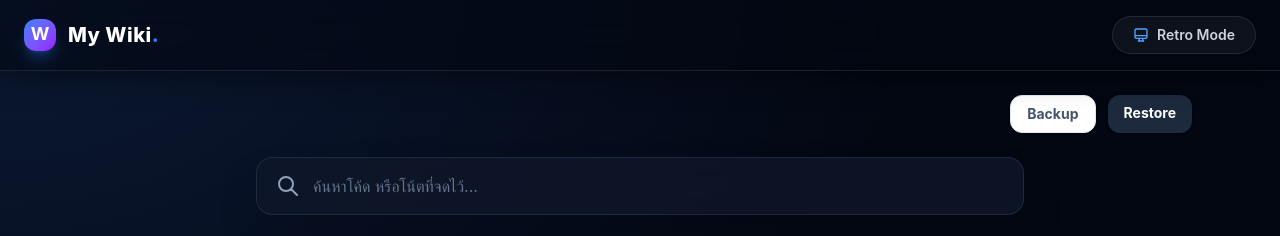
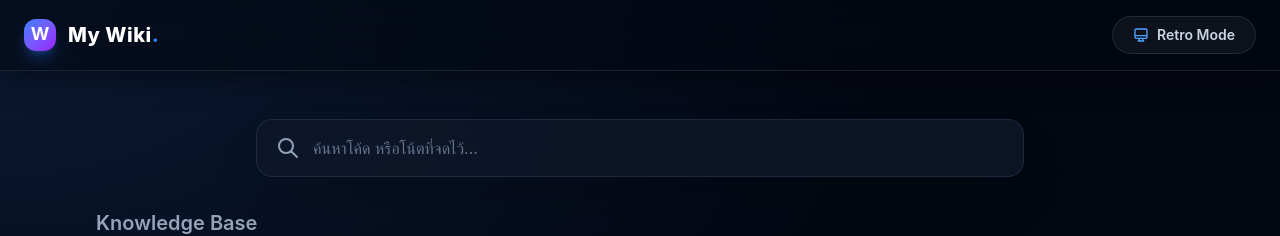
Before and after one commit to Tiamat3357/my-wiki, a Vue app: page / in a window 1280 px wide. Shown: the top 236 px of the page. Built offline with nearby package versions, Linux system fonts and the light colour scheme; no server answers; the database is empty.

Commit message:
refactor: remove legacy local backup system (in Firebase we trust)

```diff
--- a/src/App.vue
+++ b/src/App.vue
@@ -22,13 +22,12 @@ const toggleTheme = () => {
   isClassic.value = !isClassic.value
 }
 
-// --- 📡 1. ฟังก์ชันดึงข้อมูลจาก Cloud (มาแทน LocalStorage) ---
+// --- 📡 1. ฟังก์ชันดึงข้อมูลจาก Cloud ---
 const fetchNotes = async () => {
   try {
     const querySnapshot = await getDocs(notesCollection)
     const loadedNotes = []
     querySnapshot.forEach((doc) => {
-      // เอา id จาก Cloud มาแปะติดไว้กับข้อมูลโน้ตด้วย (สำคัญมากตอนสั่งลบ/แก้)
       loadedNotes.push({ id: doc.id, ...doc.data() })
     })
     notes.value = loadedNotes
@@ -70,7 +69,6 @@ const openModalForEdit = (noteDataToEdit) => {
 const handleSaveNote = async (noteData) => {
   try {
     if (editingNoteData.value && editingNoteData.value.id) {
-      // แก้ไขของเดิม: ยิงไปอัปเดตที่ Cloud
       const noteRef = doc(db, 'notes', editingNoteData.value.id)
       await updateDoc(noteRef, {
         title: noteData.title,
@@ -78,14 +76,12 @@ const handleSaveNote = async (noteData) => {
         date: noteData.date
       })
     } else {
-      // สร้างใหม่: โยนก้อนข้อมูลใหม่เข้า Cloud
       await addDoc(notesCollection, {
         title: noteData.title,
         content: noteData.content,
         date: noteData.date
       })
     }
-    // พอเซฟลง Cloud เสร็จ ก็สั่งให้โหลดข้อมูลมาอัปเดตหน้าเว็บใหม่
     await fetchNotes()
     isModalOpen.value = false
   } catch (error) {
@@ -100,7 +96,6 @@ const handleDeleteNote = async (noteDataToDelete) => {
     try {
       const noteRef = doc(db, 'notes', noteDataToDelete.id)
       await deleteDoc(noteRef)
-      // พอลบเสร็จ ก็โหลดข้อมูลใหม่มาแสดง
       await fetchNotes()
     } catch (error) {
       console.error("เกิดข้อผิดพลาดในการลบ: ", error)
@@ -121,19 +116,7 @@ const handleDeleteNote = async (noteDataToDelete) => {
 
     <main class="flex-grow w-full max-w-6xl mx-auto px-6 pb-12 pt-6">
 
-      <div class="flex justify-end gap-3 mb-4">
-        <button @click="exportNotes" class="bg-white border border-slate-200 hover:bg-slate-100 text-slate-600 px-4 py-2 rounded-xl text-sm font-bold shadow-sm transition-all active:scale-95">
-          Backup
-        </button>
-
-        <label class="bg-slate-800 hover:bg-black text-white px-4 py-2 rounded-xl text-sm font-bold cursor-pointer shadow-sm transition-all active:scale-95">
-          Restore
-          <input type="file" @change="importNotes" class="hidden" accept=".json" />
-        </label>
-      </div>
-
       <SearchBar :isClassic="isClassic" @search="handleSearch" />
-
 
       <div class="mt-8">
         <h2 :class="isClassic ? 'text-white drop-shadow-md' : 'text-slate-700'" class="text-xl font-semibold mb-6 px-2">Knowledge Base</h2>
@@ -199,16 +182,11 @@ const handleDeleteNote = async (noteDataToDelete) => {
 <style scoped>
 /* 📺 ดีไซน์จอคอมเหลี่ยม (Classic Industrial) - ใช้งานง่าย ไม่ทะลุ */
 .crt-container {
-  /* เปลี่ยนจาก fixed เป็น min-h เพื่อให้เลื่อนได้ปกติ */
   min-height: 100vh;
   width: 100%;
   position: relative;
-
-  /* ขอบเหลี่ยมกริบแบบคลาสสิก ยุค 90 */
   border: 20px solid #a0a0a0;
   border-radius: 0px;
-
-  /* เงาสร้างมิติจอคอม */
   box-shadow: inset 0 0 80px rgba(0,0,0,0.4);
   overflow: hidden;
   transition: all 0.5s ease;
@@ -225,7 +203,7 @@ const handleDeleteNote = async (noteDataToDelete) => {
     rgba(0, 0, 0, 0.08) 50%
   );
   background-size: 100% 4px;
-  z-index: 5; /* อยู่หลัง Navbar แต่หน้าเนื้อหา */
+  z-index: 5;
   pointer-events: none;
   opacity: 0.4;
 }
```
